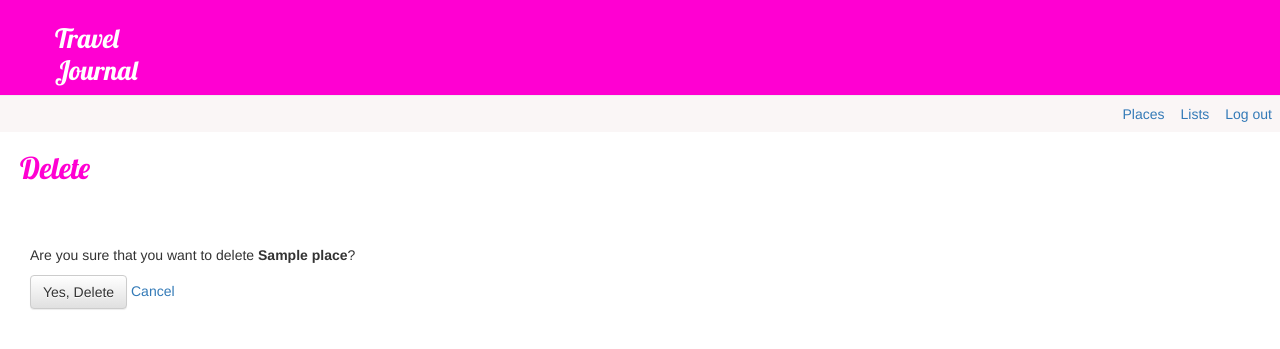
After one commit to jsemeniuk/travels-app, a Django app: page /place/delete/1 in a window 1280 px wide. The commit adds this page. Shown: the top 349 px of the page. Run offline with Django 4.2, Linux system fonts and the light colour scheme; a user stored in the database is signed in; tables that the repository leaves empty hold one stand-in row (values such as "Sample post"); parts of the project's set-up code (start-up, migrations or seed data) failed here and were passed over; some libraries are stand-ins or nearby versions.

Commit message:
Add delete place option

```diff
--- /dev/null
+++ b/travels_app/my_travels/templates/my_travels/confirm_delete.html
@@ -0,0 +1,4 @@
+{% extends 'confirm_delete.html' %}
+{% load static %}
+
+{% block back_link %}<a href="{% url 'place_edit' pk %}">Cancel</a>{% endblock %}
--- a/travels_app/my_travels/templates/my_travels/place_edit.html
+++ b/travels_app/my_travels/templates/my_travels/place_edit.html
@@ -5,6 +5,7 @@
 <div class="header">
     <a href="{% url 'place_detail' pk=place.pk %}" class="button back-button"><span class="glyphicon glyphicon-chevron-left"></span></a>
     <h2>Place's details</h2>
+    <a href="{% url 'delete_place' pk=place.pk  %}" class="button delete-button"><span class="glyphicon glyphicon-minus"></span></a>
 </div>
     <form method="POST" class="post-form">{% csrf_token %}
         <table id="place-edit-table" class="table">
@@ -31,7 +32,8 @@
                 <td colspan="2">{{ form.location }}</td>
             </tr>
             <tr>
-                <td colspan="2"><button type="submit" class="save btn btn-default">Save</button></td>
+                <td><button type="submit" class="save btn btn-default">Save</button></td>
+                <td><button type="submit" class="save btn btn-default"><a href="{% url 'delete_place' pk=place.pk  %}">Delete</a></button></td>
             </tr>
         </table>
     </form>
--- a/travels_app/my_travels/urls.py
+++ b/travels_app/my_travels/urls.py
@@ -11,4 +11,5 @@ urlpatterns = [
     path('new/location=<location>', views.place_new, name='place_new'),
     path('<int:pk>/list/', views.place_check_list_exists, name='place_check_list_exists'),
     path('<int:pk>/tag/new', views.add_tag, name='add_tag'),
+    path('place/delete/<int:pk>', views.delete_place, name='delete_place'),
 ]
--- a/travels_app/my_travels/views.py
+++ b/travels_app/my_travels/views.py
@@ -90,6 +90,15 @@ def add_tag(request, **kwargs):
         form = TagForm()
     return render(request, 'my_travels/tag.html', {'form': form})
 
+@login_required
+def delete_place(request, pk):
+    place = get_object_or_404(Places, pk=pk)
+    if request.method == 'GET':
+        return render(request, 'my_travels/confirm_delete.html', {'elem_to_delete': place, 'pk': pk})
+    elif request.method == "POST":
+        place.delete()
+        return redirect("/", pk=pk)
+
 class TravelsMapView(TemplateView):
 
     template_name = "my_travels/map.html"
--- /dev/null
+++ b/travels_app/templates/confirm_delete.html
@@ -0,0 +1,16 @@
+{% extends 'base.html' %}
+{% load static %}
+
+{% block content %}
+<div class="header">
+    <h2>Delete</h2>
+</div>
+<form method="POST" class="post-form">
+    {% csrf_token %}
+    <p>Are you sure that you want to delete <strong>{{elem_to_delete.name}}</strong>?</p>
+    <div>
+        <button type="submit" class="save btn btn-default">Yes, Delete</button>
+       {% block back_link %}{% endblock %}
+    </div>
+</form>
+{% endblock %}
```
Also changed, not shown: travels_app/lists/templates/lists/confirm_delete.html (+2 -14 lines).
